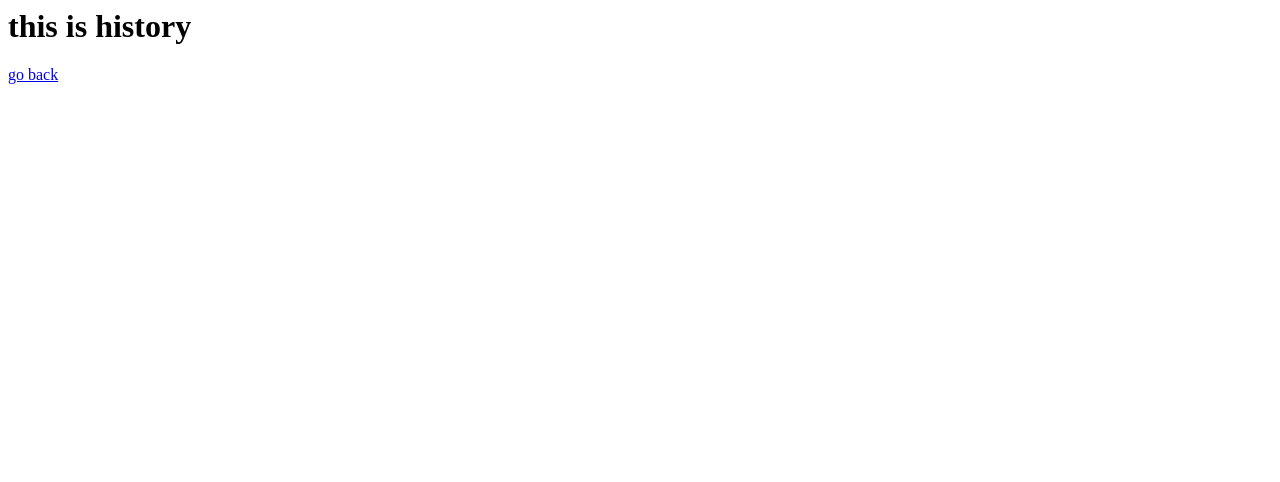
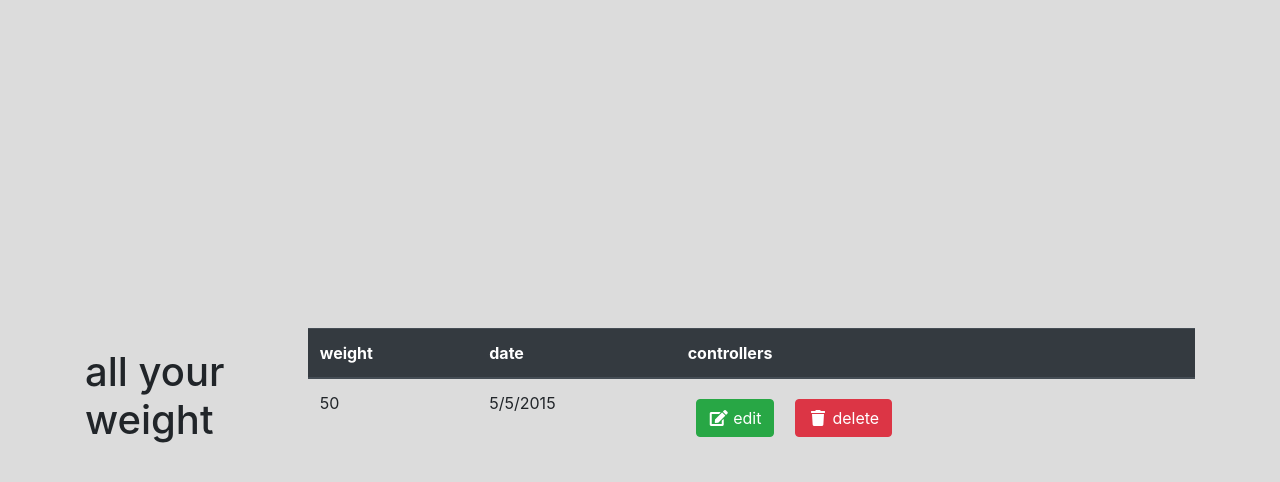
Before and after one commit to mohssineAboutaj/weight-tracker-app, a plain HTML site: page history.html in a window 1280 px wide. Drawn offline with nearby package versions, Linux system fonts and the light colour scheme.

Commit message:
add bootstrap table

```diff
--- a/history.html
+++ b/history.html
@@ -1,2 +1,49 @@
-<h1>this is history</h1>
-<a href="index.html">go back</a>
+<!DOCTYPE html>
+<html>
+
+<head>
+	<meta charset=UTF-8">
+	<title>Weight tracker app</title>
+	<meta name="viewport" content="width=device-width, initial-scale=1.0">
+	<meta http-equiv="X-UA-Compatible" content="ie=edge">
+	<link rel="stylesheet" href="https://cdnjs.cloudflare.com/ajax/libs/font-awesome/5.9.0/css/all.min.css">
+	<link rel="stylesheet" href="https://stackpath.bootstrapcdn.com/bootstrap/4.3.1/css/bootstrap.min.css"
+		integrity="sha384-ggOyR0iXCbMQv3Xipma34MD+dH/1fQ784/j6cY/iJTQUOhcWr7x9JvoRxT2MZw1T" crossorigin="anonymous">
+	<link rel="stylesheet" href="styles/index.css">
+	<link href="https://fonts.googleapis.com/css?family=Pacifico&display=swap" rel="stylesheet">
+	<link href="https://fonts.googleapis.com/css?family=Concert+One&display=swap" rel="stylesheet">
+</head>
+<body>
+
+  <div class="container">
+    <h1>all your weight</h1>
+    <table class="table">
+      <thead class="thead-dark">
+        <tr>
+          <th scope="col">weight</th>
+          <th scope="col">date</th>
+          <th scope="col">controllers</th>
+        </tr>
+      </thead>
+      <tbody>
+        <tr>
+          <td>50</td>
+          <td>5/5/2015</td>
+          <td>
+            <a href="#" class="btn btn-success m-2">
+              <i class="fa fa-fw fa-edit"></i>
+              edit
+            </a>
+            <a href="#" class="btn btn-danger m-2">
+                <i class="fa fa-fw fa-trash"></i>
+                delete
+              </a>
+            </td>
+        </tr>
+      </tbody>
+    </table>
+  </div>
+
+</body>
+
+</html>
```
